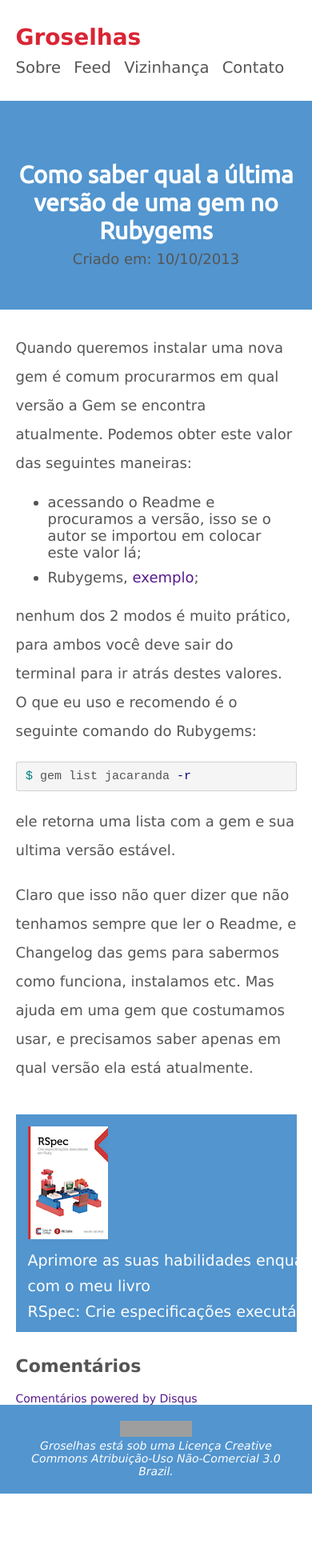
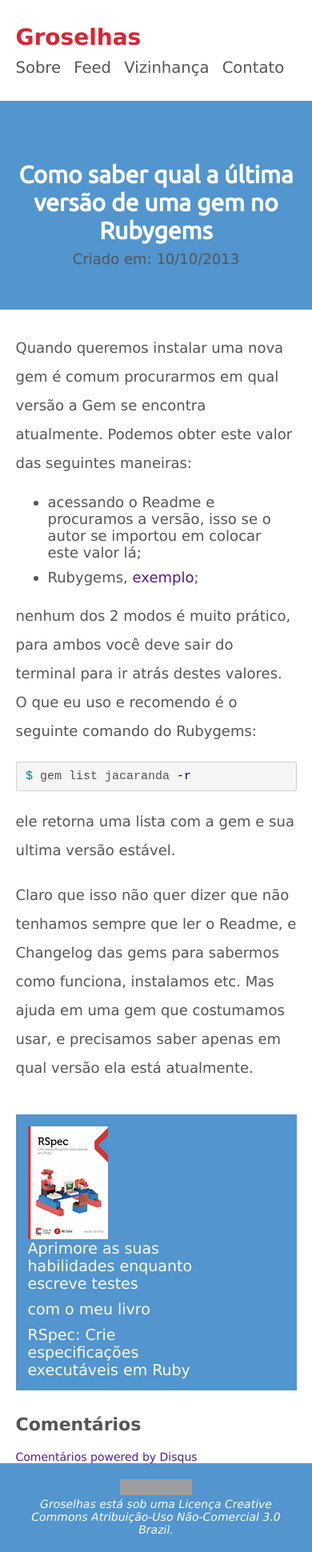
Before and after one commit to maurogeorge/groselhas, a Jekyll site: the page built from _posts/2013-10-10-como-saber-qual-a-ultima-versao-de-uma-gem-no-rubygems.md, in a window 390 px wide. Shown: the whole page at 80% size. Built offline with Jekyll 4.4.1, drawn with Linux system fonts in a browser that asks for light colours; Markdown is read by kramdown in place of the engine named in the settings; comment, search, counter and statistics services are not loaded; before the commit the page ends 1867 px from its top, so only the background shows below that; grey boxes are pictures that could not be loaded.

Commit message:
Add responsive of book

```diff
--- a/css/styles.css
+++ b/css/styles.css
@@ -257,7 +257,7 @@ blockquote {
 }
 
 #book div {
-  width: 600px;
+  width: 70%;
 }
 
 #book img {
@@ -320,6 +320,10 @@ blockquote {
   #home-posts h1 {
     font-size: 2rem;
   }
+
+  #book h6 {
+    margin-top: 0;
+  }
 }
 
 @media only screen and (max-width: 767px) {
@@ -339,6 +343,10 @@ blockquote {
    #header nav a {
      margin: 0 10px 0 0;
    }
+
+   #book h6 {
+     margin-top: 0;
+   }
  }
 
 @media only screen and (max-width: 767px) and (orientation: portrait), only screen and (max-width:960px) {
@@ -357,4 +365,7 @@ blockquote {
     width: 100%;
   }
 
+  #book h6 {
+    margin-top: 0;
+  }
 }
```
